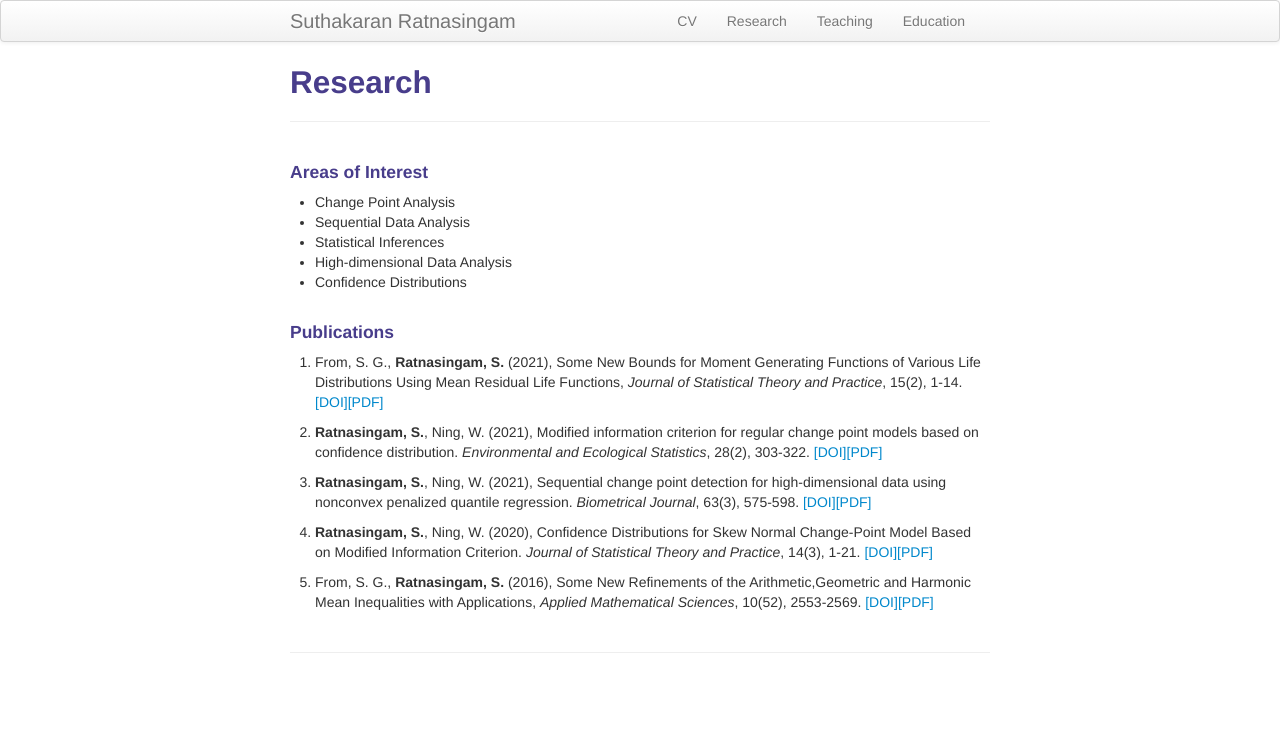
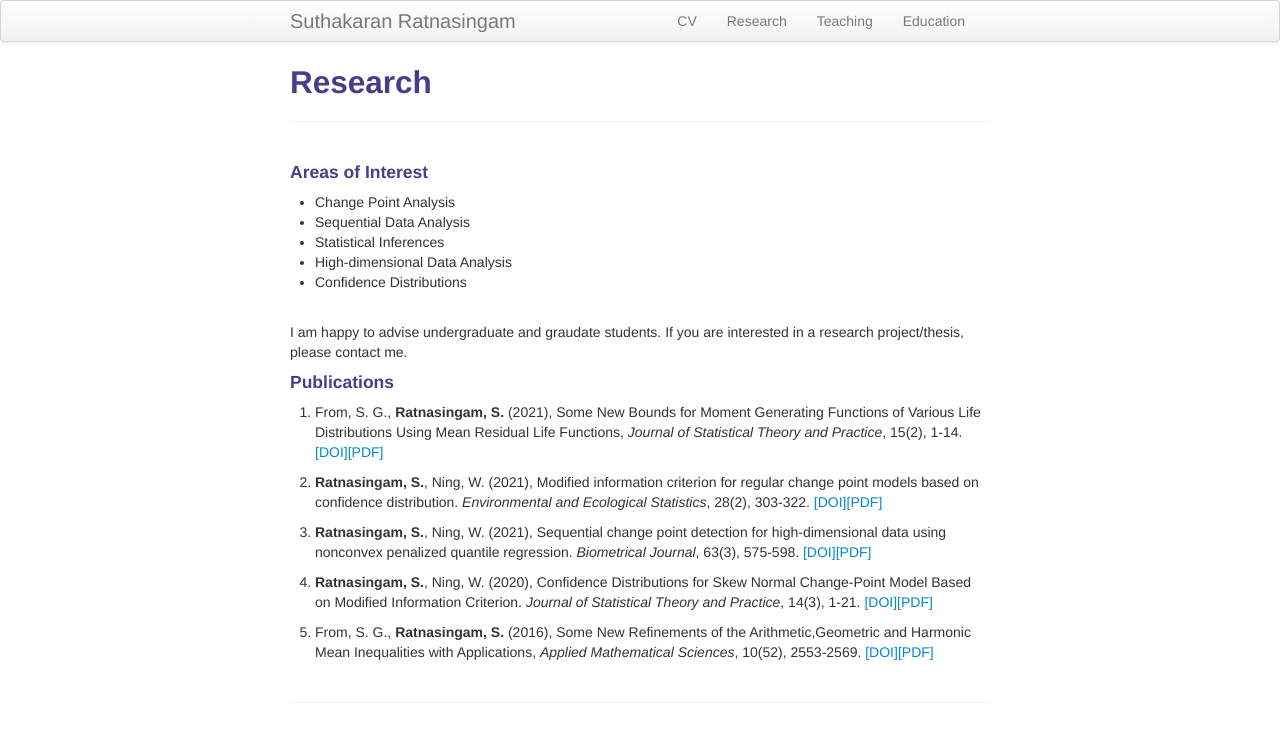
Before and after one commit to suthakaranr/suthakaranr.github.io, a Jekyll site: the page built from pages/Research.md, in a window 1280 px wide. Shown: the top 742 px of the page. Built offline with Jekyll 4.4.1, drawn with Linux system fonts in a browser that asks for light colours.

Commit message:
Update Research.md

```diff
--- a/pages/Research.md
+++ b/pages/Research.md
@@ -14,6 +14,8 @@ description: Suthakaran's research portfolio
 <br>
 <br>
 
+I am happy to advise undergraduate and graudate students. If you are interested in a research project/thesis, please contact me.
+
 #### Publications
 
 1.  From, S. G., **Ratnasingam, S.** (2021), Some New Bounds for Moment Generating Functions of Various Life Distributions Using Mean Residual Life Functions, *Journal of Statistical Theory and Practice*, 15(2), 1-14. <a style="text-decoration:none" href="https://doi.org/10.1007/s42519-021-00176-1" target="_blank" rel="noopener noreferrer">[DOI]</a><a style="text-decoration:none" href="../assets/2021FSJSPT.pdf" target="_blank" rel="noopener noreferrer">[PDF]</a>
```
